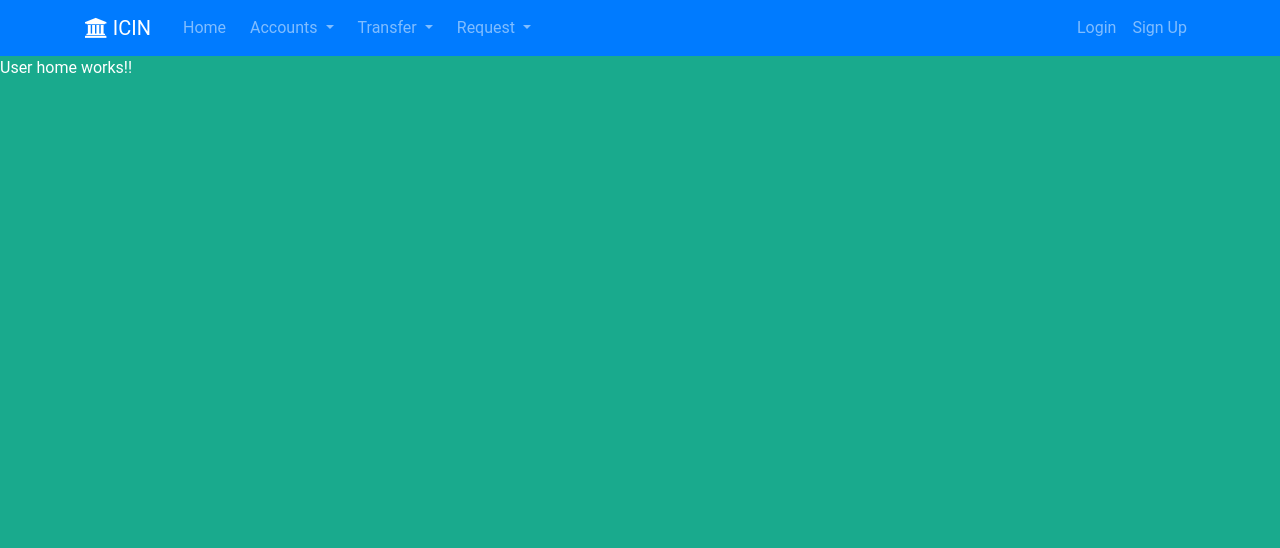
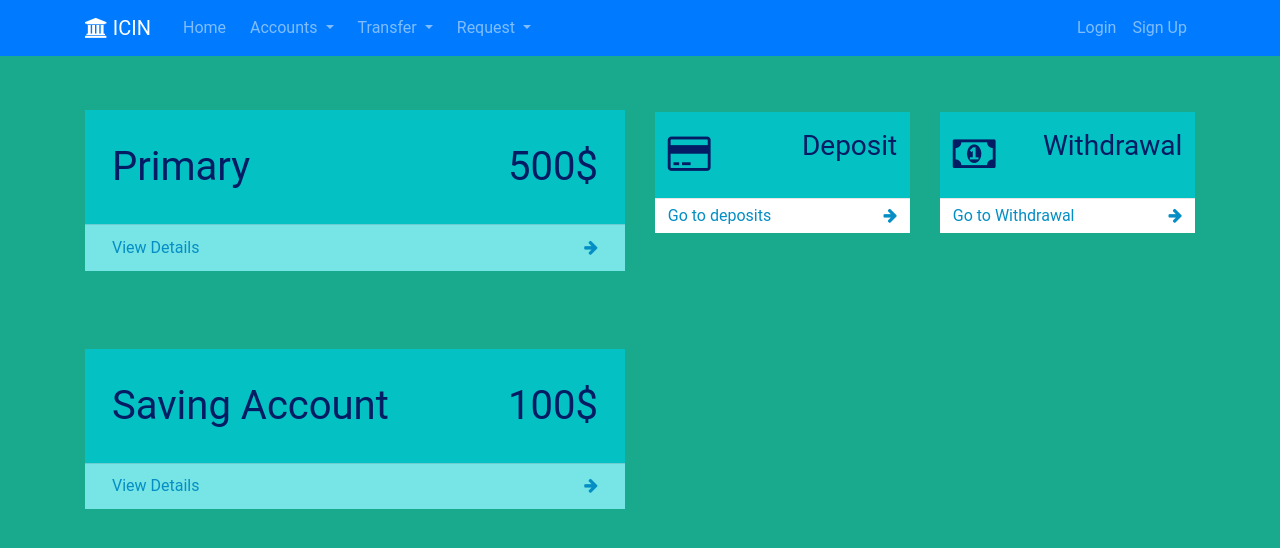
Before and after one commit to meetshah133/ICIN, an Angular app in the folder ICIN-frontend/: page /user/home in a window 1280 px wide. Shown: the top 548 px of the page. Built offline with nearby package versions, Linux system fonts and the light colour scheme.

Commit message:
Added home page

```diff
--- a/ICIN-frontend/src/app/app.module.ts
+++ b/ICIN-frontend/src/app/app.module.ts
@@ -13,7 +13,6 @@ import { AddressDetailsComponent } from './registration/subComponents/address-de
 import { UserRegistrationComponent } from './registration/subComponents/user-registration/user-registration.component';
 import { HomepageComponent } from './homepage/homepage.component';
 import { NavbarComponent } from './navbar/navbar.component';
-import { NavigationComponent } from './navigation/navigation.component';
 import { UserHomeComponent } from './user-home/user-home.component';
 
 @NgModule({
@@ -28,7 +27,6 @@ import { UserHomeComponent } from './user-home/user-home.component';
     UserRegistrationComponent,
     HomepageComponent,
     NavbarComponent,
-    NavigationComponent,
     UserHomeComponent
   ],
   imports: [
--- a/ICIN-frontend/src/app/navbar/navbar.component.html
+++ b/ICIN-frontend/src/app/navbar/navbar.component.html
@@ -12,7 +12,7 @@
       <div class="collapse navbar-collapse" id="navbarResponsive">
         <ul class="navbar-nav mr-auto text-white">
           <li class="nav-item  ml-2">
-            <a class="nav-link" href="#">Home
+            <a class="nav-link" routerLink="user/home">Home
               <span class="sr-only">(current)</span>
             </a>
           </li>
--- a/ICIN-frontend/src/app/navigation/navigation.component.html
+++ /dev/null
@@ -1,35 +0,0 @@
-<nav class="navbar navbar-expand-lg navbar-light bg-light">
-    <a class="navbar-brand" href="#">Navbar</a>
-    <button class="navbar-toggler" type="button" data-toggle="collapse" data-target="#navbarSupportedContent" aria-controls="navbarSupportedContent" aria-expanded="false" aria-label="Toggle navigation">
-      <span class="navbar-toggler-icon"></span>
-    </button>
-
-    <div class="collapse navbar-collapse" id="navbarSupportedContent">
-      <ul class="navbar-nav mr-auto">
-        <li class="nav-item active">
-          <a class="nav-link" href="#">Home <span class="sr-only">(current)</span></a>
-        </li>
-        <li class="nav-item">
-          <a class="nav-link" href="#">Link</a>
-        </li>
-        <li class="nav-item dropdown">
-          <a class="nav-link dropdown-toggle" href="#" id="navbarDropdown" role="button" data-toggle="dropdown" aria-haspopup="true" aria-expanded="false">
-            Dropdown
-          </a>
-          <div class="dropdown-menu" aria-labelledby="navbarDropdown">
-            <a class="dropdown-item" href="#">Action</a>
-            <a class="dropdown-item" href="#">Another action</a>
-            <div class="dropdown-divider"></div>
-            <a class="dropdown-item" href="#">Something else here</a>
-          </div>
-        </li>
-        <li class="nav-item">
-          <a class="nav-link disabled" href="#" tabindex="-1" aria-disabled="true">Disabled</a>
-        </li>
-      </ul>
-      <form class="form-inline my-2 my-lg-0">
-        <input class="form-control mr-sm-2" type="search" placeholder="Search" aria-label="Search">
-        <button class="btn btn-outline-success my-2 my-sm-0" type="submit">Search</button>
-      </form>
-    </div>
-  </nav>
--- a/ICIN-frontend/src/app/navigation/navigation.component.ts
+++ /dev/null
@@ -1,15 +0,0 @@
-import { Component, OnInit } from '@angular/core';
-
-@Component({
-  selector: 'app-navigation',
-  templateUrl: './navigation.component.html',
-  styleUrls: ['./navigation.component.css']
-})
-export class NavigationComponent implements OnInit {
-
-  constructor() { }
-
-  ngOnInit(): void {
-  }
-
-}
--- a/ICIN-frontend/src/app/user-home/user-home.component.css
+++ b/ICIN-frontend/src/app/user-home/user-home.component.css
@@ -1,3 +1,36 @@
 body{
     background-color: oldlace;
 }
+.account-container{
+    margin-top:10%;
+    color: orange;
+    padding:0;
+    background: #77e4e6;
+}
+.top-section{
+    font-size: 2.5em;
+    background-color:#04c1c4;
+    padding: 5%;
+    color: #031c63;
+
+}
+.bottom-section{
+    padding-left: 5%;
+    padding-right: 5%;
+    padding-top:2%;
+    padding-bottom:2%;
+    color: #048ec4;
+}
+hr{
+    padding: 0%;
+    margin: 0%;
+}
+.transaction{
+    margin-top: 22%;
+    background-color: white;
+    padding:0;
+
+}
+.transaction span{
+    font-size: 0.7em;
+}
--- a/ICIN-frontend/src/app/user-home/user-home.component.html
+++ b/ICIN-frontend/src/app/user-home/user-home.component.html
@@ -1 +1,99 @@
-<p>User home works!!</p>
+<div class="container">
+    <div class="row">
+        <div class="col-sm">
+            <div class="account-container">
+
+                        <div class="top-section">
+                            <div class="balance float-right">
+                                500$
+                            </div>
+                            <div class="account type">
+                                Primary
+                            </div>
+                        </div>
+                        <hr class="solid">
+                        <div class="bottom-section">
+                            <div class="details float-right">
+                                <i class="fa fa-arrow-right" aria-hidden="true"></i>
+                            </div>
+                            <div>
+                                View Details
+                            </div>
+                        </div>
+
+
+              </div>
+                <br>
+                <div class="account-container">
+
+                    <div class="top-section">
+                        <div class="balance float-right">
+                            100$
+                        </div>
+                        <div class="account type">
+                            Saving Account
+                        </div>
+                    </div>
+                    <hr class="solid">
+                    <div class="bottom-section">
+                        <div class="details float-right">
+                            <i class="fa fa-arrow-right" aria-hidden="true"></i>
+                        </div>
+                        <div>
+                            View Details
+                        </div>
+                    </div>
+
+
+          </div>
+        </div>
+        <br>
+        <div class="col-sm">
+            <div class="row">
+                <div class="col-sm">
+                  <div class="transaction">
+                        <div class="top-section">
+                            <span class="float-right">Deposit</span>
+                            <i class="fa fa-credit-card" aria-hidden="true"></i>
+
+                        </div>
+                        <hr>
+                        <div class="bottom-section">
+                            <div class="details float-right">
+                                <i class="fa fa-arrow-right" aria-hidden="true"></i>
+                            </div>
+                            <div>
+                                Go to deposits
+                            </div>
+                        </div>
+                </div>
+                </div>
+                <div class="col-sm">
+                    <div class="row">
+                        <div class="col-sm">
+                          <div class="transaction">
+                                <div class="top-section">
+                                    <span class="float-right">Withdrawal</span>
+                                    <i class="fa fa-money" aria-hidden="true"></i>
+
+
+                                </div>
+                                <hr>
+                                <div class="bottom-section">
+                                    <div class="details float-right">
+                                        <i class="fa fa-arrow-right" aria-hidden="true"></i>
+                                    </div>
+                                    <div>
+                                        Go to Withdrawal
+                                    </div>
+                                </div>
+                        </div>
+                        </div>
+                </div>
+        </div>
+
+
+
+        </div>
+    </div>
+</div>
```
Also changed, not shown: ICIN-frontend/src/app/navigation/navigation.component.css (deleted), 1 other file (tests, documents, lock files or other folders).
